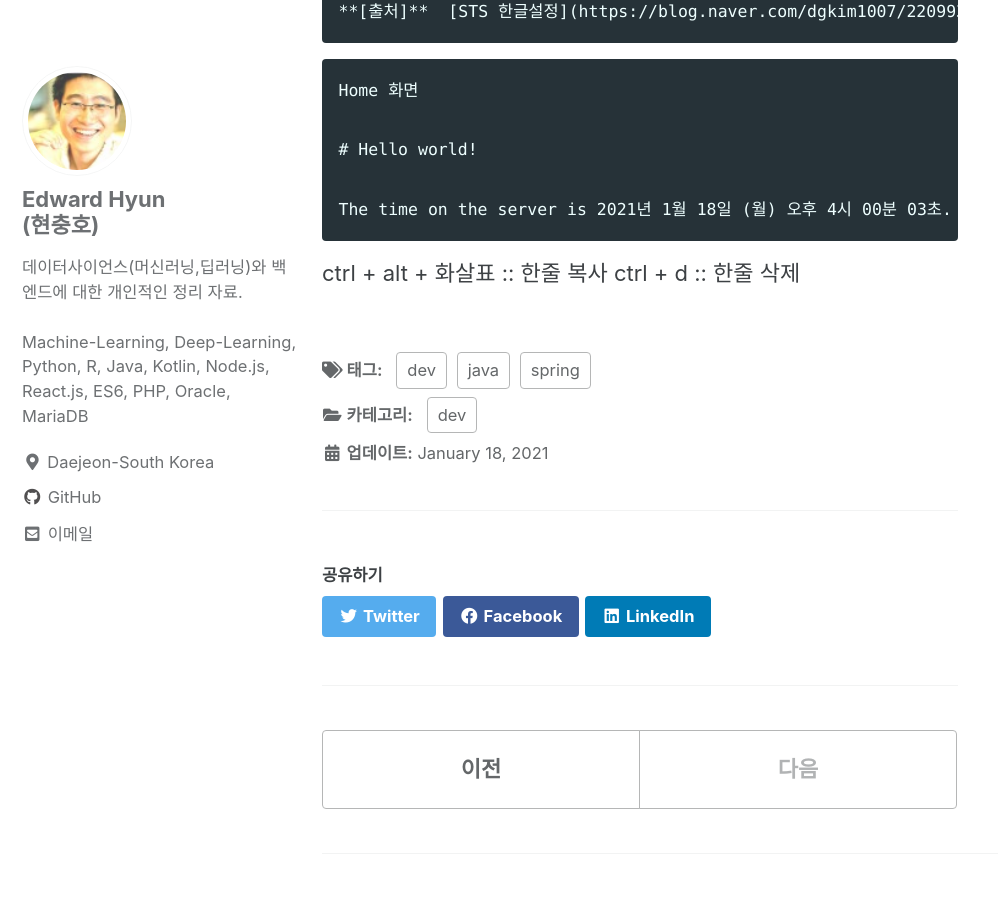
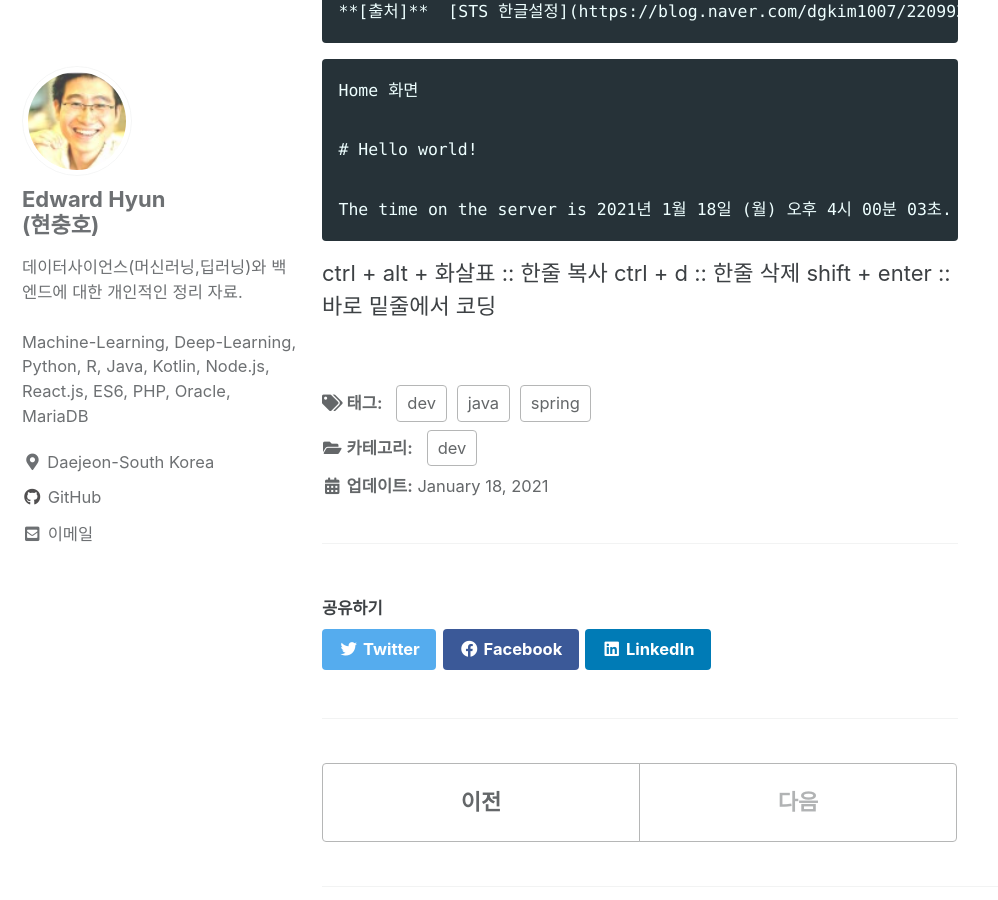
Before and after one commit to iamhch24/iamhch24.github.io, a Jekyll site: the page built from _posts/2021-01-18-[스터디] 스프링 프레임워크.md, in a window 1280 px wide and 900 px high, scrolled down 4997 px. Shown: the whole window, without its empty margins (0-998 px from the left). Built offline with Jekyll 4.4.1, drawn with Linux system fonts in a browser that asks for light colours; cached includes are drawn as plain includes.

Commit message:
_posts/2021-01-18-[스터디] 스프링 프레임워크.md updated from https://stackedit.io/

```diff
--- a/_posts/2021-01-18-[스터디] 스프링 프레임워크.md
+++ b/_posts/2021-01-18-[스터디] 스프링 프레임워크.md
@@ -191,10 +191,10 @@ The time on the server is 2021년 1월 18일 (월) 오후 4시 00분 03초.
 
 ctrl + alt + 화살표 :: 한줄 복사
 ctrl + d :: 한줄 삭제
-
+shift + enter :: 바로 밑줄에서 코딩
 <!--stackedit_data:
-eyJoaXN0b3J5IjpbNjA3ODIyNTk0LDEyNDY0NTk4ODgsMTc3OD
-EyNTMwOCwtNTczMTgxMjc3LC0xMjAwMzM1MDIzLC0xMjU4MjA1
-ODgzLC02MTg5Njk2NzIsOTEwODcyNzg2LDcxOTEzMTc2NSwtMT
-g5OTY2Mzg0M119
+eyJoaXN0b3J5IjpbMTAzNjY4MTU1MSwxMjQ2NDU5ODg4LDE3Nz
+gxMjUzMDgsLTU3MzE4MTI3NywtMTIwMDMzNTAyMywtMTI1ODIw
+NTg4MywtNjE4OTY5NjcyLDkxMDg3Mjc4Niw3MTkxMzE3NjUsLT
+E4OTk2NjM4NDNdfQ==
 -->
```
